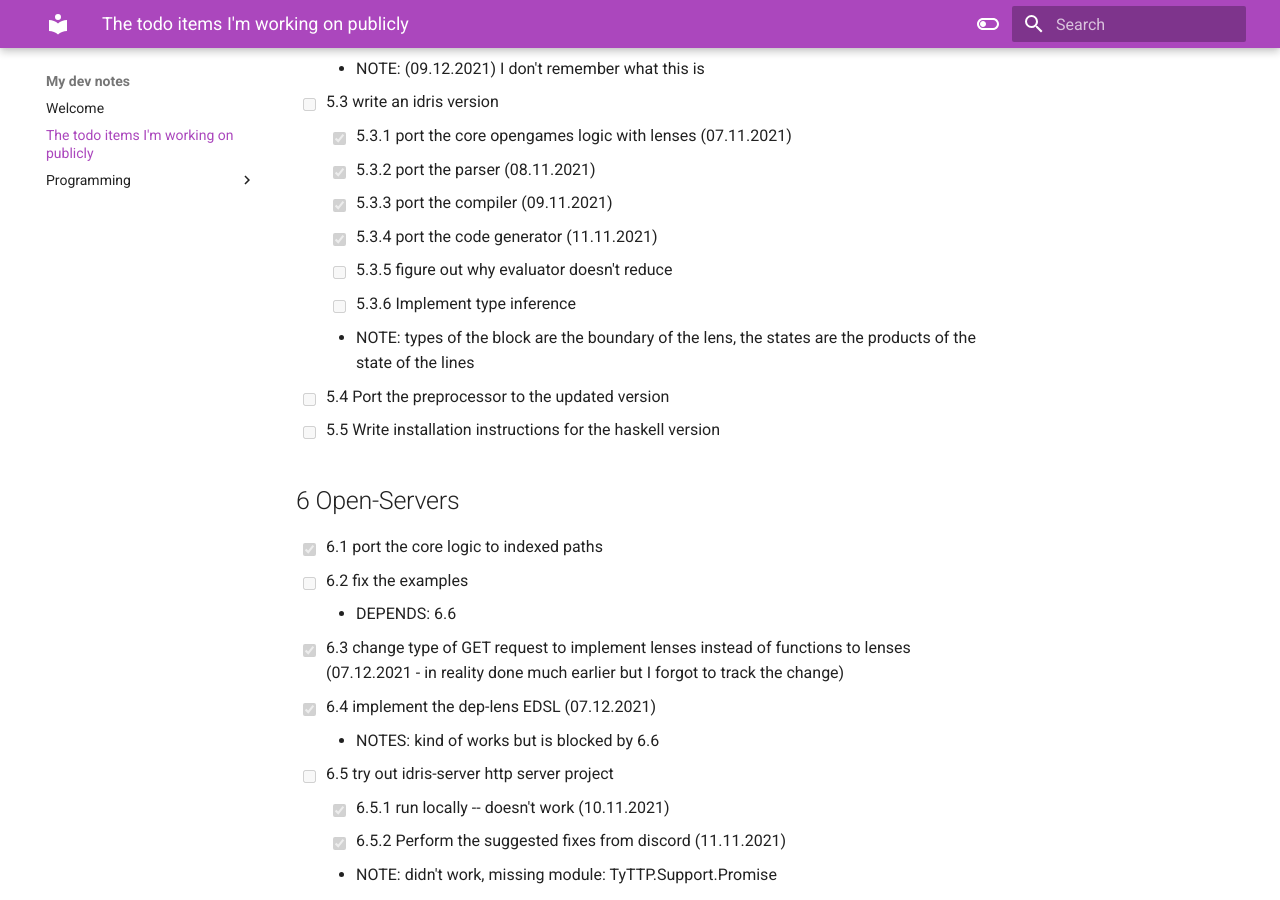
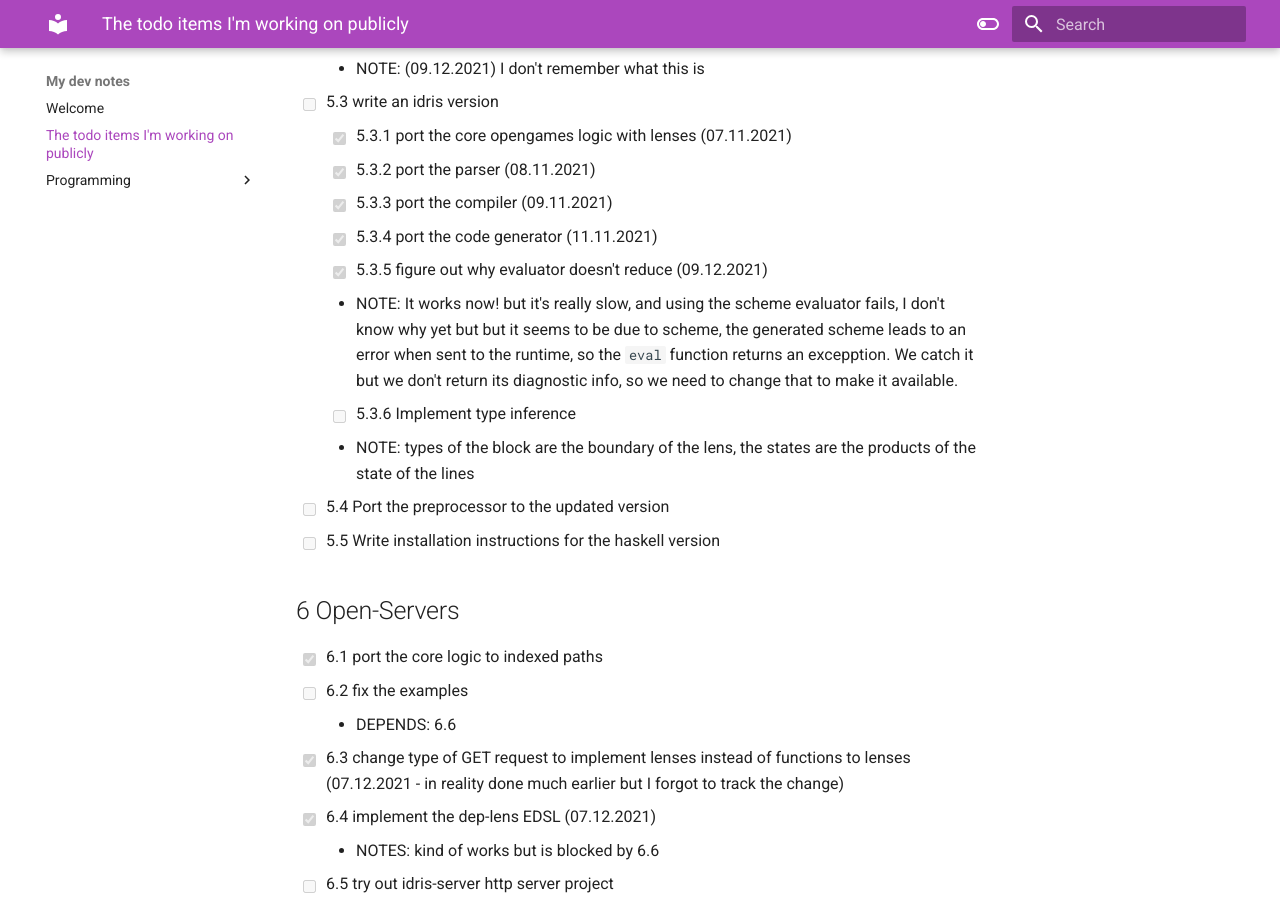
Before and after one commit to andrevidela/dev-notes, an MkDocs documentation site: the page built from docs/TASKS.md, in a window 1280 px wide and 900 px high, scrolled down 1336 px. Built offline with MkDocs 1.6.1 and Material for MkDocs 9.7.7, drawn with Linux system fonts in a browser that asks for light colours.

Commit message:
update tasks

```diff
--- a/docs/TASKS.md
+++ b/docs/TASKS.md
@@ -42,7 +42,11 @@ inherit the number of the project they belong to.
     - [x] 5.3.2 port the parser (08.11.2021)
     - [x] 5.3.3 port the compiler (09.11.2021)
     - [x] 5.3.4 port the code generator (11.11.2021)
-    - [ ] 5.3.5 figure out why evaluator doesn't reduce
+    - [x] 5.3.5 figure out why evaluator doesn't reduce (09.12.2021)
+      - NOTE: It works now! but it's really slow, and using the scheme evaluator fails,
+        I don't know why yet but but it seems to be due to scheme, the generated scheme leads to an
+        error when sent to the runtime, so the `eval` function returns an excepption. We catch it
+        but we don't return its diagnostic info, so we need to change that to make it available.
     - [ ] 5.3.6 Implement type inference
       - NOTE: types of the block are the boundary of the lens, the states are the products of the state of the lines
   - [ ]  5.4 Port the preprocessor to the updated version
```
